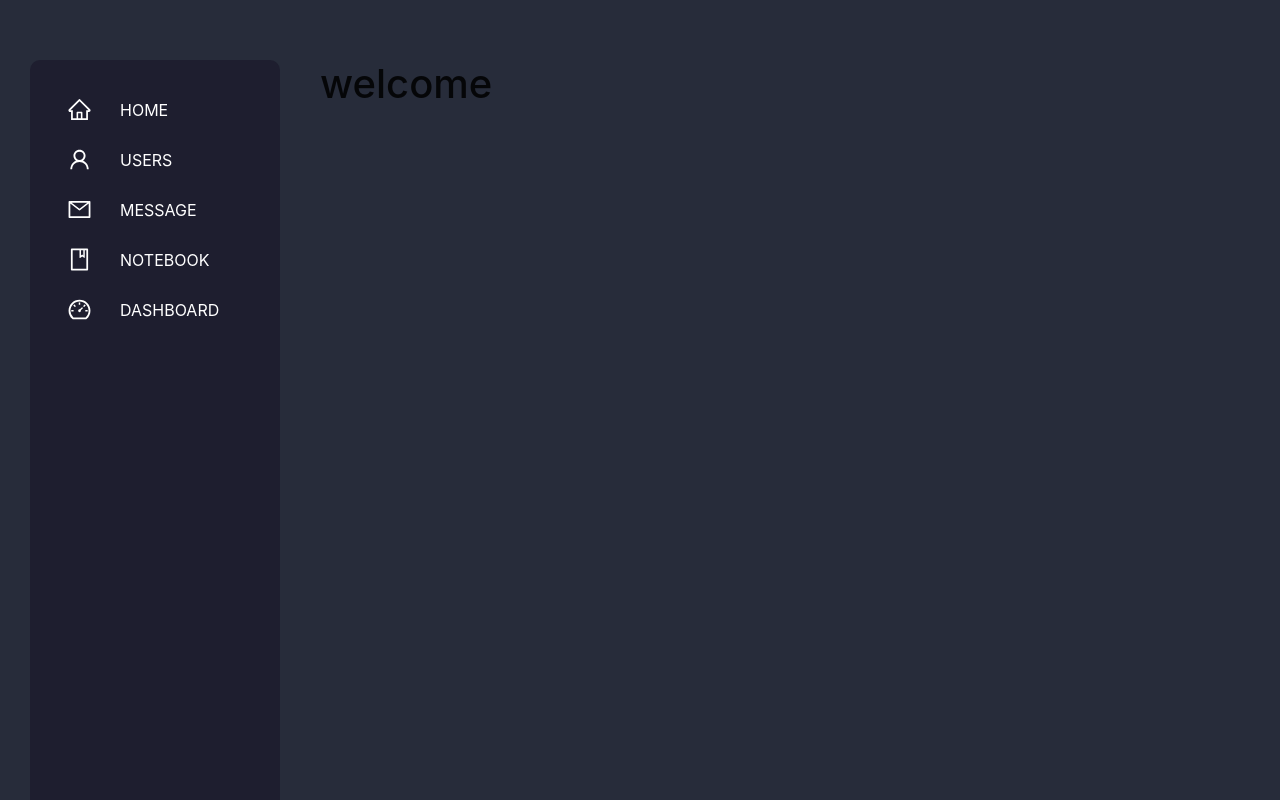
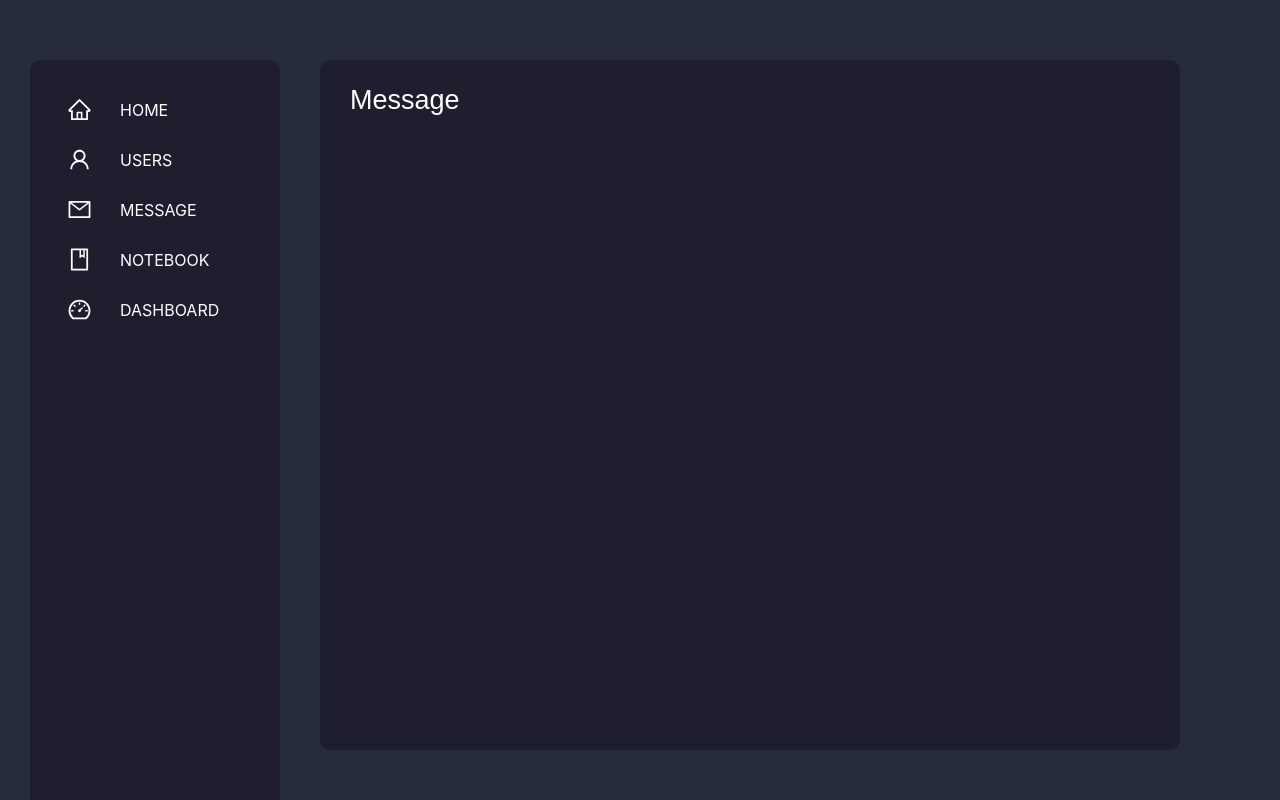
Before and after one commit to q15517110516/Dashboard, a React (Create React App) app: page /Message in a window 1280 px wide. Built offline with nearby package versions, Linux system fonts and the light colour scheme.

Commit message:
message start up

```diff
--- a/src/components/Message/Message.css
+++ b/src/components/Message/Message.css
@@ -0,0 +1,12 @@
+.message {
+    display: flex;
+    flex-direction: column;
+    color: white;
+    font: 27px sans-serif;
+    background-color: #1E1E2F;
+    border-radius: 10px;
+    width: 100%;
+    height: 100%;
+    max-width: 100%;
+    padding: 0 30px 50px 30px;
+}
--- a/src/components/Message/Message.js
+++ b/src/components/Message/Message.js
@@ -1,11 +1,17 @@
-import React, { Component } from 'react'
+import React, { Component } from 'react';
+import './Message.css';
+import MessageBox from './MessageBox';
 
 export class Message extends Component {
     render() {
         return (
-            <div>
-                <h1>welcome</h1>
+            <div className="message">
+                <div className="title">Message</div>
+                <div className="">
+                    <MessageBox/>
+                </div>
             </div>
+
         )
     }
 }
--- /dev/null
+++ b/src/components/Message/MessageBox.js
@@ -0,0 +1,14 @@
+import React, { Component } from 'react';
+import './MessageBox.css';
+
+export class MessageBox extends Component {
+    render() {
+        return (
+            <div>
+
+            </div>
+        )
+    }
+}
+
+export default MessageBox
--- a/src/components/Notebook/Notebook.js
+++ b/src/components/Notebook/Notebook.js
@@ -5,14 +5,14 @@ import ToDoApp from './ToDoApp';
 export class Notebook extends Component {
     render() {
         return (
-            <div>
-                <div className="notebook-todo">
-                    <div className="title">ToDo List</div>
-                    <div className="todoapp">
-                        <ToDoApp />
-                    </div>
+
+            <div className="notebook-todo">
+                <div className="title">ToDo List</div>
+                <div className="todoapp">
+                    <ToDoApp />
                 </div>
             </div>
+
         )
     }
 }
--- a/src/components/Users/MyUser.js
+++ b/src/components/Users/MyUser.js
@@ -41,9 +41,6 @@ export class MyUsers extends Component {
             <div>
                 {/* User Profile */}
                 <div className="userpro">
-
-                    {/* Title */}
-                    <div className="title">User Profile</div>
 
                     {/* User List */}
                     <div className="users">
--- a/src/components/Users/Users.css
+++ b/src/components/Users/Users.css
@@ -1,6 +1,8 @@
 /* Users component*/
 
-.comp-users {
+.all-users {
+    display: flex;
+    flex-direction: column;
     color: white;
     font: 25px sans-serif;
     background-color: #1E1E2F;
--- a/src/components/Users/Users.js
+++ b/src/components/Users/Users.js
@@ -24,11 +24,14 @@ export class Users extends Component {
     render() {
         const { selectedUser } = this.state;
         return (
-            <div className="comp-users">
-                <MyUser
-                    user = {selectedUser}
-                    changeSelectUser={this.changeSelectUser}
-                />
+            <div className="all-users">
+                <div className="title">User Profile</div>
+                <div>
+                    <MyUser
+                        user = {selectedUser}
+                        changeSelectUser={this.changeSelectUser}
+                    />
+                </div>
             </div>
         )
     }
```
Also changed, not shown: src/components/Message/MessageBox.css (added).
